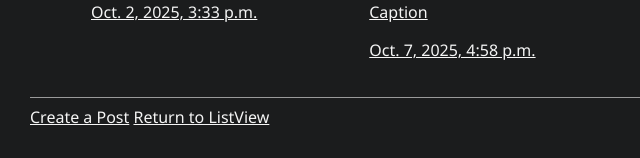
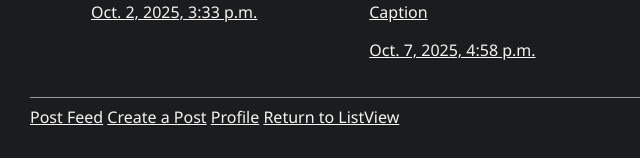
Before and after one commit to softdevintraining/cs412, a Django app: page /mini_insta/profile/1 in a window 1280 px wide. Shown: the part 1259-1417 px from the top of the page, without its empty margins (0-640 px from the left). Run offline with Django 5.2, Linux system fonts and the light colour scheme; data comes from the database, SQL or seed files in the repository; both versions use the stored data as it was after the commit.

Commit message:
completed task 2 of assignment 6

```diff
--- a/mini_insta/models.py
+++ b/mini_insta/models.py
@@ -40,6 +40,16 @@ class Profile(models.Model):
 
     def get_num_following(self):
         return len(Follow.objects.filter(follower_profile=self))
+
+    def get_post_feed(self):
+        usernames = []
+        for follow in self.get_following():
+            usernames.append(follow.profile.username)
+
+        profiles = Profile.objects.filter(username__in=usernames)
+        post_feed = Post.objects.filter(profile__in=profiles)
+
+        return post_feed
 
     def __str__(self):
         '''return a string representation of this model instance.'''
--- a/mini_insta/templates/mini_insta/base.html
+++ b/mini_insta/templates/mini_insta/base.html
@@ -25,7 +25,9 @@
     <footer>
         <!-- Show create a post button if looking at a user's profile -->
         {% if profile %}
+            <a href="{% url 'show_feed' profile.pk%}">Post Feed</a>
             <a href="{% url 'create_post' profile.pk %}">Create a Post</a>
+            <a href="{% url 'show_profile' profile.pk %}">Profile</a>
         {% endif %}
 
         <a href="{% url 'show_all_profiles' %}">Return to ListView</a>
--- a/mini_insta/urls.py
+++ b/mini_insta/urls.py
@@ -18,4 +18,5 @@ urlpatterns = [
     path(r'post/<int:pk>/update', views.UpdatePostView.as_view(), name="update_post"),
     path(r'profile/<int:pk>/followers', views.ShowFollowersDetailView.as_view(), name="show_followers"),
     path(r'profile/<int:pk>/following', views.ShowFollowingDetailView.as_view(), name="show_following"),
+    path(r'profile/<int:pk>/feed', views.PostFeedListView.as_view(), name="show_feed"),
 ]
--- a/mini_insta/views.py
+++ b/mini_insta/views.py
@@ -137,3 +137,21 @@ class ShowFollowingDetailView(DetailView):
     model = Profile
     template_name = "mini_insta/show_following.html"
     context_object_name = "profile"
+
+class PostFeedListView(ListView):
+    model = Post
+    template_name = "mini_insta/show_feed.html"
+    context_object_name = "posts"
+
+    def get_context_data(self, **kwargs):
+        '''Provides context data needed for this view.'''
+        context = super().get_context_data()
+
+        pk = self.kwargs['pk']
+        profile = Profile.objects.get(pk=pk)
+
+        context['profile'] = profile
+        return context
+
+    def get_success_url(self):
+        return self.get_context_data()['profile'].get_absolute_url()
```
Also changed, not shown: mini_insta/templates/mini_insta/show_feed.html (added, +28 -0 lines), db.sqlite3.
